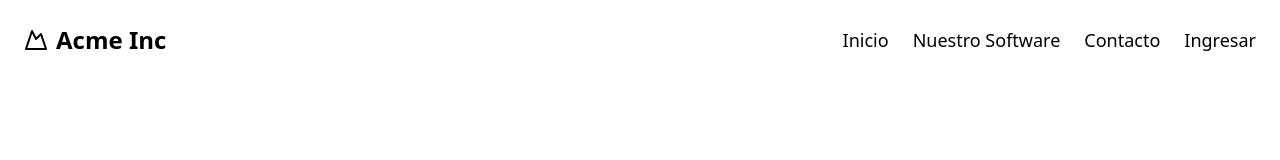
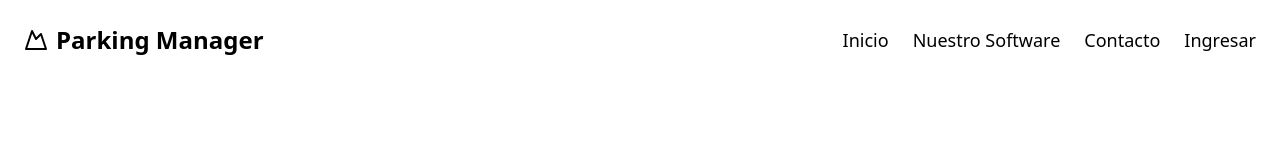
Before and after one commit to iLoGuel/parking-adm, a SvelteKit app: page / in a window 1280 px wide. Shown: the top 160 px of the page. Built offline with nearby package versions, Linux system fonts and the light colour scheme.

Commit message:
"Updated app.css with global scrollbar styles, modified HTML and Svelte components with new classes and attributes, and changed some text content."

```diff
--- a/src/app.css
+++ b/src/app.css
@@ -1,3 +1,19 @@
 @tailwind base;
 @tailwind components;
 @tailwind utilities;
+
+/* Global scrollbar with minimalist grey color and borders */
+*::-webkit-scrollbar, *::-webkit-scrollbar-track {
+    background-color: transparent;
+    border-radius: 4px;
+    inline-size: 6px;
+}
+
+*::-webkit-scrollbar-thumb {
+    background-color: #888;
+    border-radius: 4px;
+}
+
+*::-webkit-scrollbar-thumb:hover {
+    background-color: #555;
+}
--- a/src/app.html
+++ b/src/app.html
@@ -1,5 +1,5 @@
 <!doctype html>
-<html lang="es">
+<html lang="es" class="scroll-smooth">
 	<head>
 		<meta charset="utf-8" />
 		<link rel="icon" href="%sveltekit.assets%/favicon.png" />
--- a/src/components/layouts/HomeLayout.svelte
+++ b/src/components/layouts/HomeLayout.svelte
@@ -7,12 +7,12 @@
     ]
 </script>
 
-<header class="bg-primary text-primary-foreground px-4 lg:px-6 py-6 flex items-center justify-between">
+<header class="bg-primary text-primary-foreground px-4 lg:px-6 py-6 flex items-center justify-between sticky top-0 bg-white">
     <a class="flex items-center gap-2" href="/">
       <svg xmlns="http://www.w3.org/2000/svg" width="24" height="24" viewBox="0 0 24 24" fill="none" stroke="currentColor" stroke-width="2" stroke-linecap="round" stroke-linejoin="round" class="h-6 w-6">
         <path d="m8 3 4 8 5-5 5 15H2L8 3z"></path>
       </svg>
-      <span class="text-2xl font-bold">Acme Inc</span>
+      <span class="text-2xl font-bold">Parking Manager</span>
     </a>
     <nav class="hidden lg:flex gap-6">
         {#each links as link}
@@ -34,10 +34,10 @@
 <footer class="bg-muted text-muted-foreground px-4 md:px-6 py-6 flex flex-col gap-4 sm:flex-row sm:items-center sm:justify-between">
     <p class="text-sm">© 2024 Acme Inc. Todos los derechos reservados.</p>
     <nav class="flex gap-4 sm:gap-6">
-      <a class="text-sm hover:underline" href="#" rel="ugc">
+      <a class="text-sm hover:underline" href="/" rel="ugc">
         Términos de servicio
       </a>
-      <a class="text-sm hover:underline" href="#" rel="ugc">
+      <a class="text-sm hover:underline" href="/" rel="ugc">
         Privacidad
       </a>
     </nav>
--- a/src/routes/+layout.svelte
+++ b/src/routes/+layout.svelte
@@ -1,5 +1,5 @@
 <script>
-	import '../app.css'; /* Tailwind */
+	import "../app.css"; /* Tailwind */
 </script>
 
 <slot />
--- a/src/routes/+page.svelte
+++ b/src/routes/+page.svelte
@@ -16,18 +16,18 @@
               <button class="inline-flex items-center justify-center whitespace-nowrap rounded-md text-sm font-medium ring-offset-background transition-colors focus-visible:outline-none focus-visible:ring-2 focus-visible:ring-ring focus-visible:ring-offset-2 disabled:pointer-events-none disabled:opacity-50 h-10 px-4 py-2">
                 Empezar
               </button>
-              <button class="inline-flex items-center justify-center whitespace-nowrap rounded-md text-sm font-medium ring-offset-background transition-colors focus-visible:outline-none focus-visible:ring-2 focus-visible:ring-ring focus-visible:ring-offset-2 disabled:pointer-events-none disabled:opacity-50 border border-input bg-background hover:bg-accent hover:text-accent-foreground h-10 px-4 py-2">
+              <a href="#caracteristicas" class="inline-flex items-center justify-center whitespace-nowrap rounded-md text-sm font-medium ring-offset-background transition-colors focus-visible:outline-none focus-visible:ring-2 focus-visible:ring-ring focus-visible:ring-offset-2 disabled:pointer-events-none disabled:opacity-50 border border-input bg-background hover:bg-accent hover:text-accent-foreground h-10 px-4 py-2">
                 Más información
-              </button>
+              </a>
             </div>
           </div>
           <img src="https://backend.vivendo.co/sites/default/files/styles/display_post/public/2020-03/parqueadero.png.jpg?itok=GvVfphSo" width="600" height="400" alt="Hero" class="mx-auto aspect-video overflow-hidden rounded-xl object-cover"
           />
         </div>
       </section>
-      <section class="py-12 md:py-24 lg:py-32">
+      <section class="py-12 md:py-24 lg:py-32" id="caracteristicas">
         <div class="container px-4 md:px-6 space-y-8">
-          <div class="text-center space-y-4">
+          <div class="text-center space-y-4" >
             <h2 class="text-3xl font-bold tracking-tight sm:text-4xl">Características destacadas</h2>
             <p class="max-w-[700px] mx-auto text-muted-foreground md:text-xl">
               Descubre cómo nuestra plataforma puede transformar tu negocio.
```
